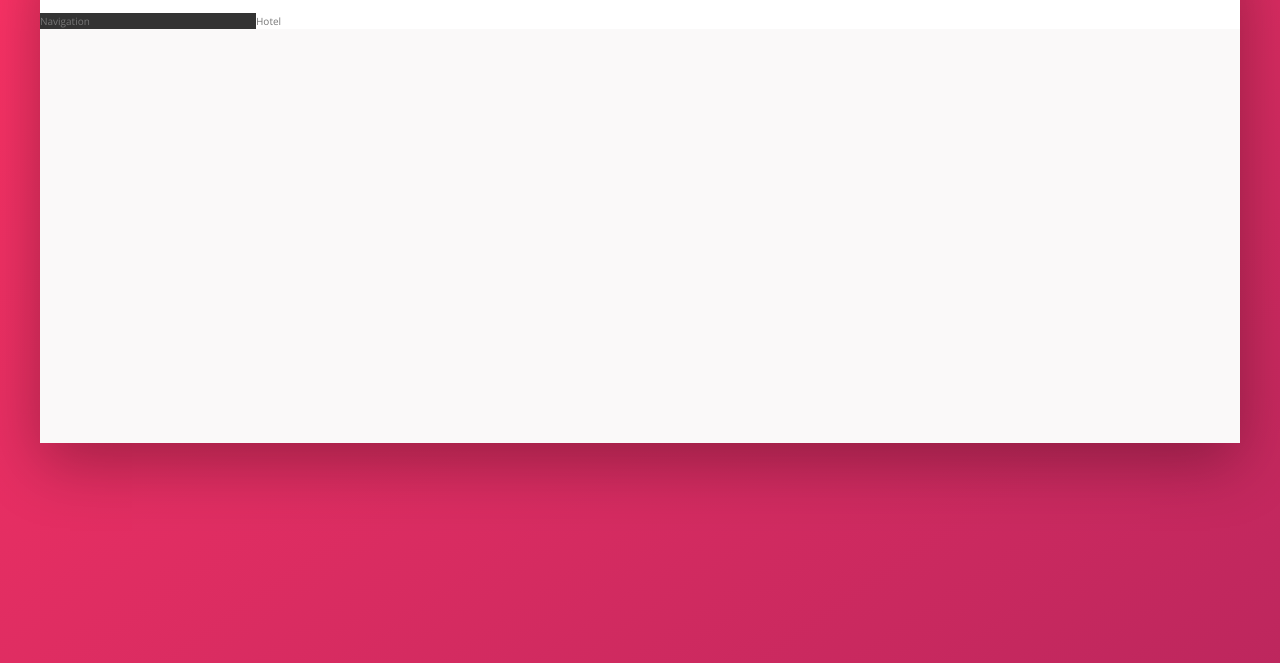
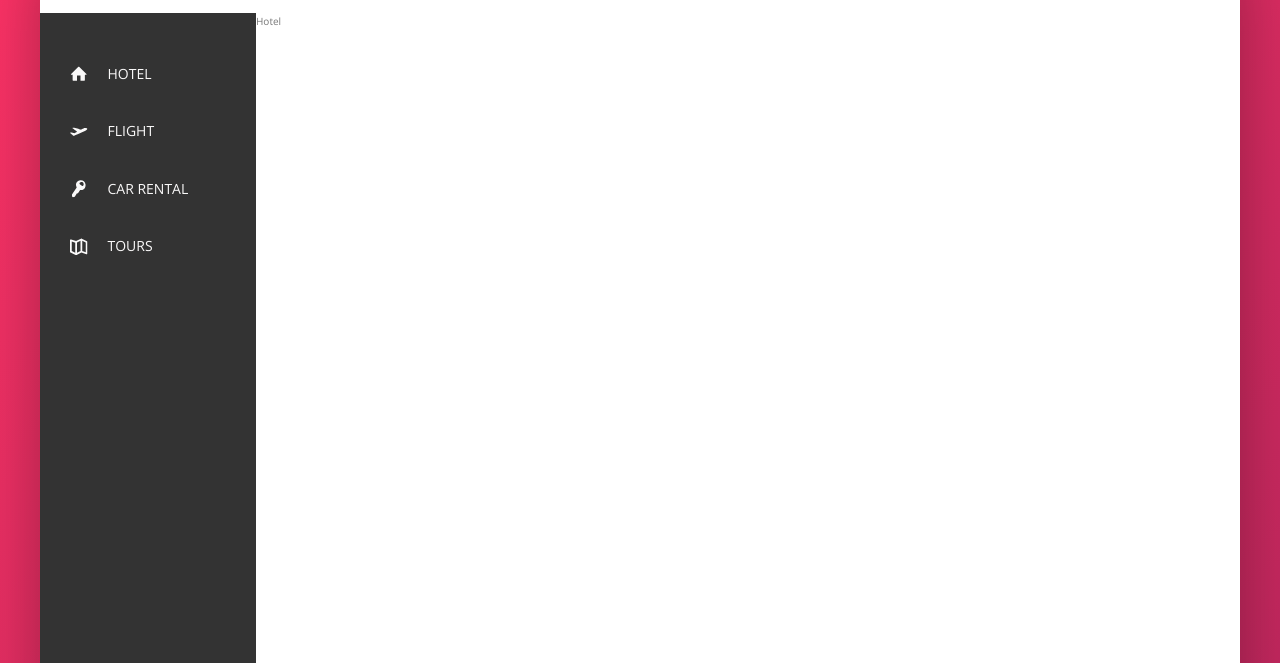
Before and after one commit to josewhitetower/advanced-css, a website: page Trillo/starter/index.html in a window 1280 px wide. Shown: the part 137-800 px from the top of the page. Drawn offline with nearby package versions, Linux system fonts and the light colour scheme.

Commit message:
finished sidebar

```diff
--- a/Trillo/starter/index.html
+++ b/Trillo/starter/index.html
@@ -48,7 +48,44 @@
         </header>
         <div class="content">
             <nav class="sidebar">
-                Navigation
+                <ul class="side-nav">
+                    <!-- side-nav__item--active -->
+                    <li class="side-nav__item ">
+                        <a href="#" class="side-nav__link">
+                            <svg class="side-nav__icon">
+                                <use href="img/sprite.svg#icon-home"></use>
+                            </svg>
+                            <span>Hotel</span>
+                        </a>
+                    </li>
+                    <li class="side-nav__item">
+                        <a href="#" class="side-nav__link">
+                            <svg class="side-nav__icon">
+                                <use href="img/sprite.svg#icon-aircraft-take-off"></use>
+                            </svg>
+                            <span>Flight</span>
+                        </a>
+                    </li>
+                    <li class="side-nav__item">
+                        <a href="#" class="side-nav__link">
+                            <svg class="side-nav__icon">
+                                <use href="img/sprite.svg#icon-key"></use>
+                            </svg>
+                            <span>Car Rental</span>
+                        </a>
+                    </li>
+                    <li class="side-nav__item">
+                        <a href="#" class="side-nav__link">
+                            <svg class="side-nav__icon">
+                                <use href="img/sprite.svg#icon-map"></use>
+                            </svg>
+                            <span>Tours</span>
+                        </a>
+                    </li>
+                </ul>
+                <div class="legal">
+                    &copy; 2017 by Trillo. All rights reserved.
+                </div>
             </nav>
             <main class="hotel-view">
                 Hotel
--- a/Trillo/starter/sass/_components.scss
+++ b/Trillo/starter/sass/_components.scss
@@ -122,3 +122,78 @@
 
   &__user-name {}
 }
+
+
+/////////////////////
+//SIDE NAVIAGTION
+
+.side-nav {
+  font-size: 1.4rem;
+  list-style: none;
+  margin-top: 3.5rem;
+
+  &__item {
+    position: relative;
+
+    &:not(:last-child) {
+      margin-bottom: .5rem;
+    }
+  }
+
+  &__item:before {
+    content: '';
+    position: absolute;
+    top: 0;
+    left: 0;
+    height: 100%;
+    width: 3px;
+    background-color: var(--color-primary);
+    transform: scaleY(0);
+    transition: transform .2s,
+      width .4s cubic-bezier(1, 0, 0, 1) .2s,
+      background-color .1s;
+
+
+  }
+
+  &__item:hover:before,
+  &__item--active:before {
+    transform: scaleY(1);
+    width: 100%;
+  }
+
+  &__item:active:before {
+    background-color: var(--color-primary-light);
+  }
+
+  &__link:link,
+  &__link:visited {
+    color: var(--color-grey-light-1);
+    text-decoration: none;
+    text-transform: uppercase;
+    padding: 1.5rem 3rem;
+
+    display: flex;
+    align-items: center;
+    position: relative;
+    z-index: 2;
+  }
+
+  &__icon {
+    height: 1.75rem;
+    width: 1.75rem;
+    margin-right: 2rem;
+    fill: currentColor; // the color of this element or the parent
+  }
+
+}
+
+/////////////////////
+//Legal
+
+.legal {
+  font-size: 1.2rem;
+  color: var(--color-grey-light-4);
+  text-align: center;
+  padding: 2.5rem;
+}
--- a/Trillo/starter/sass/_layout.scss
+++ b/Trillo/starter/sass/_layout.scss
@@ -26,9 +26,16 @@
 .sidebar {
   background-color: var(--color-grey-dark-1);
   flex: 0 0 18%; //grow/shrink/basis
+
+  display: flex;
+  flex-direction: column;
+  justify-content: space-between;
+
 }
 
 .hotel-view {
   background-color: #fff;
   flex: 1; //it should grwo as much as it can
+
+  height: 80rem;
 }
```
Also changed, not shown: Trillo/starter/css/style.css.
